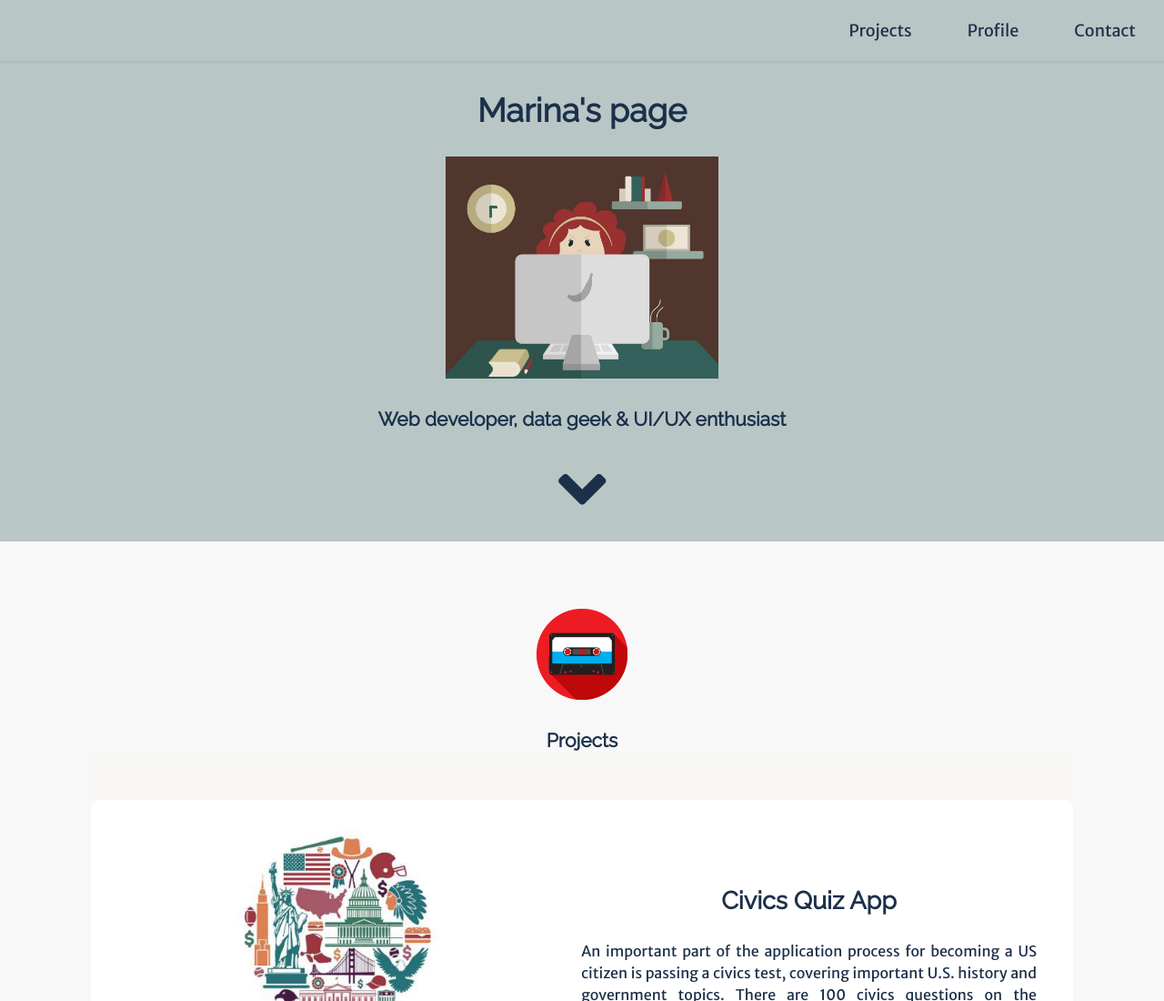
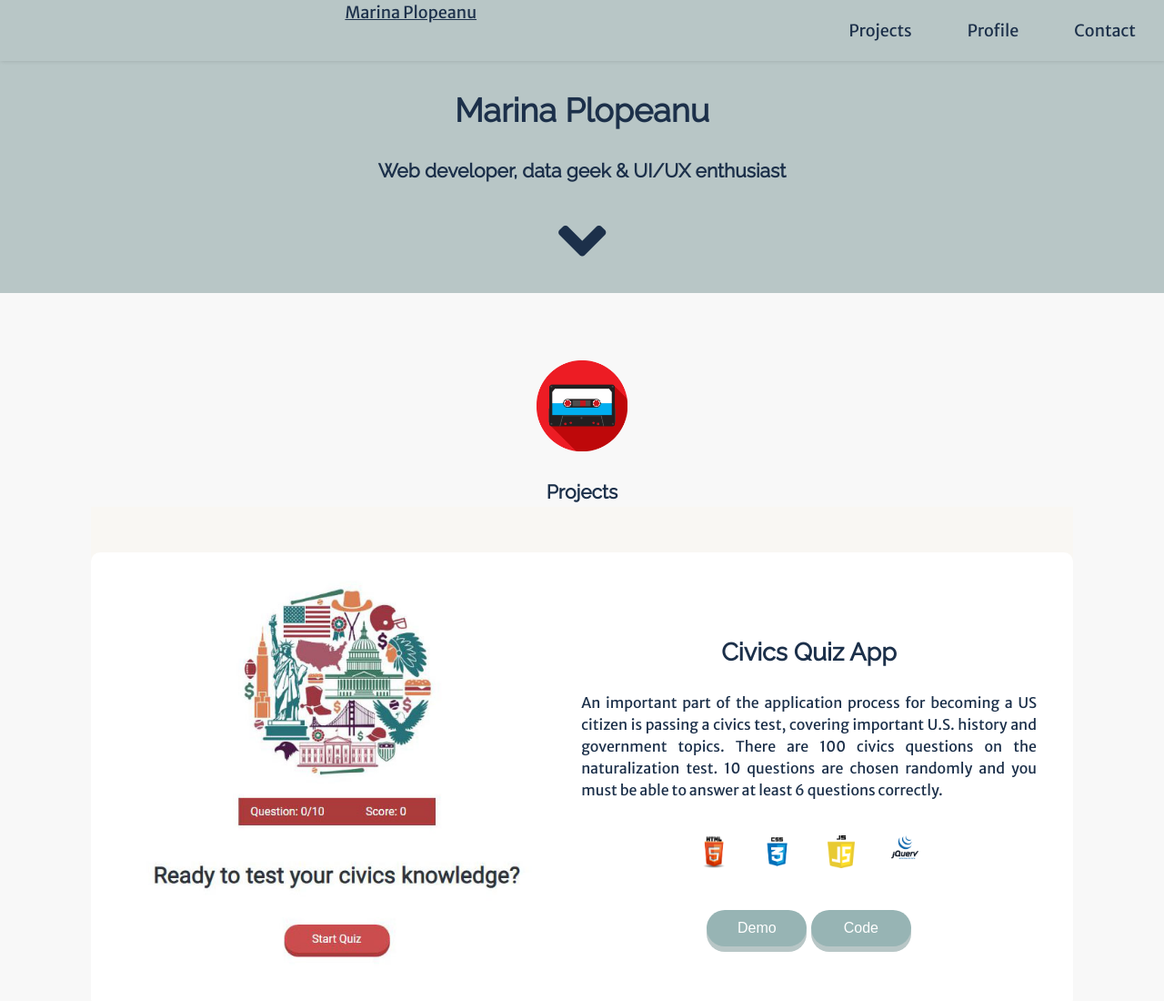
Before and after one commit to marinaplopeanu/portfolio_start, a plain HTML site: page index.html in a window 1280 px wide. Shown: the top 1100 px of the page at 91% size. Drawn offline with nearby package versions, Linux system fonts and the light colour scheme.

Commit message:
Update index.html

```diff
--- a/index.html
+++ b/index.html
@@ -7,14 +7,14 @@
     <link href="https://fonts.googleapis.com/css?family=Merriweather+Sans|Raleway&display=swap" rel="stylesheet">
     <link rel="stylesheet" href="https://use.fontawesome.com/releases/v5.4.1/css/all.css"
       integrity="sha384-5sAR7xN1Nv6T6+dT2mhtzEpVJvfS3NScPQTrOxhwjIuvcA67KV2R5Jz6kr4abQsz" crossorigin="anonymous">
-    <title>HTML wireframe</title>
+    <title>Mariana's Portfolio</title>
     <link href="style.css" rel="stylesheet" type="text/css" />
   </head>
 
   <body>
     		<!-- Nav -->
         <nav class="nav" role="navigation" id="startchange">
-            <a href="" class="logo"></a>
+            <a href="" class="logo">Marina Plopeanu</a>
             <input class="menu-btn" type="checkbox" id="menu-btn" />
             <label class="menu-icon" for="menu-btn"><span class="navicon"></span></label>
             <ul class="menu">
@@ -26,8 +26,9 @@
 
     <main role="main">
       <header role="banner" class="banner" id="banner">
-          <h1>Marina's page</h1>
-          <img class="main-image" src="images/cartoon_girl.jpg" alt="Cartoon Girl at a Computer">
+        <div class="banner-text">
+          <h1>Marina Plopeanu</h1>
+          <!-- <img class="main-image" src="images/cartoon_girl.jpg" alt="Cartoon Girl at a Computer"> -->
           <h3>Web developer, data geek & UI/UX enthusiast</h3>
           <!-- <button><a href="#aboutMe">About me</a></button> -->
 
@@ -36,6 +37,8 @@
               <i class="fa fa-angle-down fa-2x animated"></i>
             </a>
           </div>
+        </div>
+
       </header>
 
 			<section  role="region"  class="wrapper" id="mainPart">
```
